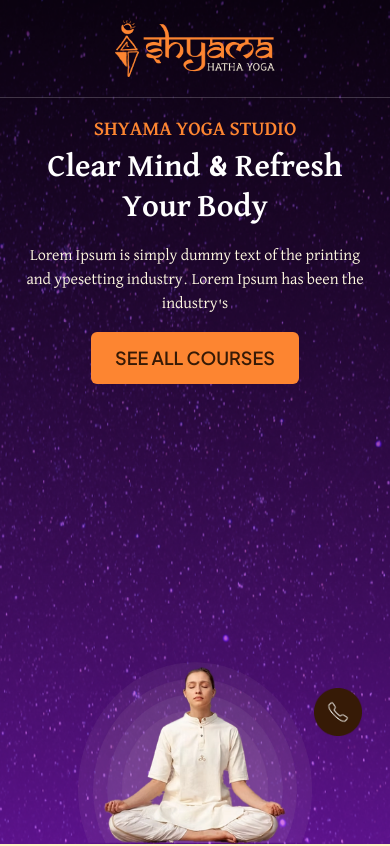
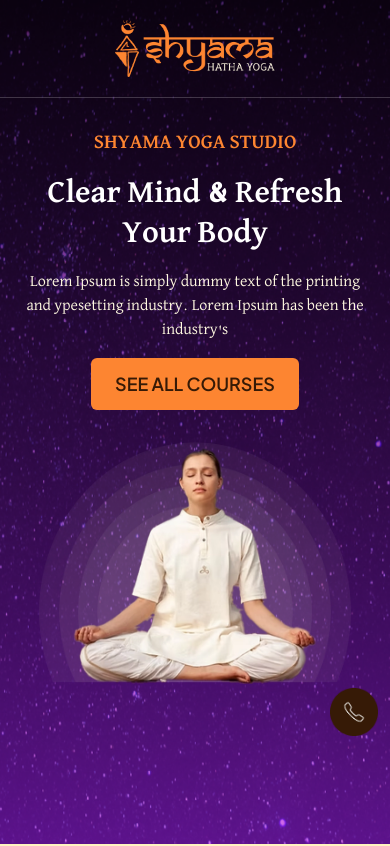
Before and after one commit to LNikita19/user, a React (Create React App) app: page / in a window 390 px wide. Shown: the top 846 px of the page. Built offline with nearby package versions, Linux system fonts and the light colour scheme; no server answers.

Commit message:
++ui of navbar

```diff
--- a/src/component/Navbar.js
+++ b/src/component/Navbar.js
@@ -38,7 +38,121 @@ const Navbar = () => {
     };
 
     return (
-        // <div className="relative w-full md:min-h-screen min-h-screen overflow-hidden">
+        <div className="relative w-full md:min-h-screen min-h-screen overflow-hidden">
+            {/* Background Image */}
+            <img
+                src="/Background.png"
+                alt="Background"
+                className="absolute w-full h-full object-cover"
+            />
+
+
+            {/* Navbar */}
+            <div className="absolute  w-full flex flex-col items-center lg:flex-row lg:justify-around lg:items-center px-10 py-5 border-b border-white/20 z-40">
+                <img src="/Logo 1.png" alt="Logo" className="w-40 mx-auto lg:mx-0 select-none" />
+                <button
+                    className="font-PlusJakartaSans font-bold hidden lg:block bg-[#361A06] text-white border border-[#FFF9E180] px-6 py-2 rounded-md select-none cursor-pointer relative z-10"
+                    onClick={() => {
+                        console.log("Contact button clicked");
+                        setShowPopup(true);
+                    }}
+                    onMouseDown={(e) => e.preventDefault()}
+                >
+                    CONTACT<span className="ml-2">US</span>
+                </button>
+
+                {showPopup && (
+                    <>
+                        {/* Blurred Backdrop */}
+                        <div
+                            className="fixed inset-0 bg-black bg-opacity-50 backdrop-blur-sm z-40"
+                            onClick={() => setShowPopup(false)}
+                        />
+
+                        {/* Popup Container */}
+                        <div className="fixed inset-0 flex items-center justify-center z-50">
+                            <ContactPopup onClose={() => setShowPopup(false)} />
+                        </div>
+                    </>
+                )}
+            </div>
+
+
+
+            <div className="relative flex flex-col items-center justify-center h-full text-center text-white space-y-4 px-5 pt-32 select-none">
+                <p className="text-[#FD8531] font-bold font-david uppercase font-plusjakarta text-[20px] md:text-3xl break-words whitespace-normal text-center">
+                    {smallHeading}
+                </p>
+                <h1 className="font-bold text-[32px] font-david md:text-6xl leading-tight mt-2 max-w-2xl break-words text-center select-none">
+                    {mainHeading}
+                </h1>
+
+                <p className="text-[#FFF9E1] font-medium font-david text-base md:text-lg max-w-xl mt-4 break-words text-center">
+                    {description}
+                </p>
+                <button
+                    onClick={() => {
+                        document.getElementById("Programs")?.scrollIntoView({
+                            behavior: "smooth",
+                            block: "start",
+                        });
+                    }}
+                    className="text-[#361A06] font-jakarta bg-[#FD8531] text-[12px] lg:mb-16 md:text-[20px] px-6 py-3 mt-6 rounded-md text-lg font-semibold"
+                >
+                    SEE ALL COURSES
+                </button>
+
+            </div>
+            {/* Person & Round Background */}
+            <div className="hidden lg:block absolute  bottom-0 left-1/2 lg:transform -translate-x-1/2 flex flex-col items-center">
+                {/* <img
+                    src="/rounds.png"
+                    alt="Round Background"
+                    className="absolute w-[250px] sm:w-[350px] md:w-[500px] lg:w-[600px] -bottom-5"
+                /> */}
+                <img
+                    src="/person.webp"
+                    alt="Person"
+                    className="relative z-10  w-full md:w-[500px] lg:w-[600px]"
+                />
+
+            </div>
+
+            <div className="lg:hidden block relative flex justify-center mt-6 md:mt-12 lg:mt-32 ">
+                <img
+                    src="/person.webp"
+                    alt="Person"
+                    className="w-[80%] md:w-[50%] max-w-[400px] "
+                />
+
+                {/* Phone Icon */}
+                <button
+                    onClick={() => setShowContact(true)}
+                    className="lg:hidden block md:right-12 md:bottom-10 bg-brown-700 p-3 rounded-full fixed right-0 bottom-24 lg:bottom-32 hover:scale-105 z-50"
+                >
+                    <img src="/Phone.png" alt="Call" className="w-12 h-12" />
+                </button>
+            </div>
+
+
+            {/* Contact Popup */}
+            {showContact && (
+                <>
+                    {/* Blurred Backdrop */}
+                    <div
+                        className="fixed inset-0 bg-black bg-opacity-50 backdrop-blur-sm z-40"
+                        onClick={() => setShowContact(false)}
+                    />
+
+                    {/* Popup Container */}
+                    <div className="fixed inset-0 flex items-center justify-center z-50">
+                        <ContactPopup onClose={() => setShowContact(false)} />
+                    </div>
+                </>
+            )}
+
+        </div>
+        // <div className="relative w-full min-h-screen overflow-hidden">
         //     {/* Background Image */}
         //     <img
         //         src="/Background.png"
@@ -46,48 +160,27 @@ const Navbar = () => {
         //         className="absolute w-full h-full object-cover"
         //     />
 
-
         //     {/* Navbar */}
-        //     <div className="absolute  w-full flex flex-col items-center lg:flex-row lg:justify-around lg:items-center px-10 py-5 border-b border-white/20 z-40">
+        //     <div className="absolute w-full flex flex-col items-center lg:flex-row lg:justify-around lg:items-center px-10 py-5 border-b border-white/20 z-40">
         //         <img src="/Logo 1.png" alt="Logo" className="w-40 mx-auto lg:mx-0 select-none" />
         //         <button
         //             className="font-PlusJakartaSans font-bold hidden lg:block bg-[#361A06] text-white border border-[#FFF9E180] px-6 py-2 rounded-md select-none cursor-pointer relative z-10"
-        //             onClick={() => {
-        //                 console.log("Contact button clicked");
-        //                 setShowPopup(true);
-        //             }}
+        //             onClick={() => setShowPopup(true)}
         //             onMouseDown={(e) => e.preventDefault()}
         //         >
         //             CONTACT<span className="ml-2">US</span>
         //         </button>
-
-        //         {showPopup && (
-        //             <>
-        //                 {/* Blurred Backdrop */}
-        //                 <div
-        //                     className="fixed inset-0 bg-black bg-opacity-50 backdrop-blur-sm z-40"
-        //                     onClick={() => setShowPopup(false)}
-        //                 />
-
-        //                 {/* Popup Container */}
-        //                 <div className="fixed inset-0 flex items-center justify-center z-50">
-        //                     <ContactPopup onClose={() => setShowPopup(false)} />
-        //                 </div>
-        //             </>
-        //         )}
         //     </div>
 
-
-
-        //     <div className="relative flex flex-col items-center justify-center h-full text-center text-white space-y-4 px-5 pt-32 select-none">
-        //         <p className="text-[#FD8531] font-bold font-david uppercase font-plusjakarta text-[20px] md:text-3xl break-words whitespace-normal text-center">
+        //     {/* Main Text */}
+        //     <div className="relative flex flex-col items-center justify-center h-full text-center text-white space-y-4 px-5 pt-32 select-none z-10 leading-[0.2]">
+        //         <p className="text-[#FD8531] font-bold font-david uppercase font-plusjakarta text-[20px] md:text-3xl break-words">
         //             {smallHeading}
         //         </p>
-        //         <h1 className="font-bold text-[32px] font-david md:text-6xl leading-tight mt-2 max-w-2xl break-words text-center select-none">
+        //         <h1 className="font-bold text-[32px] font-david md:text-6xl leading-tight mt-2 max-w-2xl break-words">
         //             {mainHeading}
         //         </h1>
-
-        //         <p className="text-[#FFF9E1] font-medium font-david text-base md:text-lg max-w-xl mt-4 break-words text-center">
+        //         <p className="text-[#FFF9E1] font-medium font-david text-base md:text-lg max-w-xl mt-4 break-words">
         //             {description}
         //         </p>
         //         <button
@@ -97,147 +190,54 @@ const Navbar = () => {
         //                     block: "start",
         //                 });
         //             }}
-        //             className="text-[#361A06] font-jakarta bg-[#FD8531] text-[12px] lg:mb-16 md:text-[20px] px-6 py-3 mt-6 rounded-md text-lg font-semibold"
+        //             className="text-[#361A06] font-jakarta bg-[#FD8531] text-[12px] md:text-[20px] px-6 py-3 mt-6 rounded-md text-lg font-semibold"
         //         >
         //             SEE ALL COURSES
         //         </button>
+        //     </div>
 
-        //     </div>
-        //     {/* Person & Round Background */}
-        //     <div className="hidden lg:block absolute  bottom-0 left-1/2 lg:transform -translate-x-1/2 flex flex-col items-center">
-        //         {/* <img
-        //             src="/rounds.png"
-        //             alt="Round Background"
-        //             className="absolute w-[250px] sm:w-[350px] md:w-[500px] lg:w-[600px] -bottom-5"
-        //         /> */}
+        //     {/* Centered Person Image */}
+        //     <div className="absolute bottom-0 left-1/2 transform -translate-x-1/2 z-10 w-full flex justify-center ">
         //         <img
         //             src="/person.webp"
         //             alt="Person"
-        //             className="relative z-10  w-full md:w-[500px] lg:w-[600px]"
+        //             className="w-[60%] md:w-[45%] lg:w-[35%] max-w-[600px]"
         //         />
-
         //     </div>
 
-        //     <div className="lg:hidden block relative flex justify-center mt-6 md:mt-12 lg:mt-32 ">
-        //         <img
-        //             src="/person.webp"
-        //             alt="Person"
-        //             className="w-[80%] md:w-[50%] max-w-[400px] "
-        //         />
+        //     {/* Mobile Contact Button */}
+        //     <button
+        //         onClick={() => setShowContact(true)}
+        //         className="lg:hidden block bg-brown-700 p-3 rounded-full fixed right-4 bottom-24 hover:scale-105 z-50"
+        //     >
+        //         <img src="/Phone.png" alt="Call" className="w-12 h-12" />
+        //     </button>
 
-        //         {/* Phone Icon */}
-        //         <button
-        //             onClick={() => setShowContact(true)}
-        //             className="lg:hidden block md:right-12 md:bottom-10 bg-brown-700 p-3 rounded-full fixed right-0 bottom-24 lg:bottom-32 hover:scale-105 z-50"
-        //         >
-        //             <img src="/Phone.png" alt="Call" className="w-12 h-12" />
-        //         </button>
-        //     </div>
+        //     {/* Contact Popups */}
+        //     {showPopup && (
+        //         <>
+        //             <div
+        //                 className="fixed inset-0 bg-black bg-opacity-50 backdrop-blur-sm z-40"
+        //                 onClick={() => setShowPopup(false)}
+        //             />
+        //             <div className="fixed inset-0 flex items-center justify-center z-50">
+        //                 <ContactPopup onClose={() => setShowPopup(false)} />
+        //             </div>
+        //         </>
+        //     )}
 
-
-        //     {/* Contact Popup */}
         //     {showContact && (
         //         <>
-        //             {/* Blurred Backdrop */}
         //             <div
         //                 className="fixed inset-0 bg-black bg-opacity-50 backdrop-blur-sm z-40"
         //                 onClick={() => setShowContact(false)}
         //             />
-
-        //             {/* Popup Container */}
         //             <div className="fixed inset-0 flex items-center justify-center z-50">
         //                 <ContactPopup onClose={() => setShowContact(false)} />
         //             </div>
         //         </>
         //     )}
-
         // </div>
-        <div className="relative w-full min-h-screen overflow-hidden">
-            {/* Background Image */}
-            <img
-                src="/Background.png"
-                alt="Background"
-                className="absolute w-full h-full object-cover"
-            />
-
-            {/* Navbar */}
-            <div className="absolute w-full flex flex-col items-center lg:flex-row lg:justify-around lg:items-center px-10 py-5 border-b border-white/20 z-40">
-                <img src="/Logo 1.png" alt="Logo" className="w-40 mx-auto lg:mx-0 select-none" />
-                <button
-                    className="font-PlusJakartaSans font-bold hidden lg:block bg-[#361A06] text-white border border-[#FFF9E180] px-6 py-2 rounded-md select-none cursor-pointer relative z-10"
-                    onClick={() => setShowPopup(true)}
-                    onMouseDown={(e) => e.preventDefault()}
-                >
-                    CONTACT<span className="ml-2">US</span>
-                </button>
-            </div>
-
-            {/* Main Text */}
-            <div className="relative flex flex-col items-center justify-center h-full text-center text-white space-y-4 px-5 pt-32 select-none z-10 leading-[0.2]">
-                <p className="text-[#FD8531] font-bold font-david uppercase font-plusjakarta text-[20px] md:text-3xl break-words">
-                    {smallHeading}
-                </p>
-                <h1 className="font-bold text-[32px] font-david md:text-6xl leading-tight mt-2 max-w-2xl break-words">
-                    {mainHeading}
-                </h1>
-                <p className="text-[#FFF9E1] font-medium font-david text-base md:text-lg max-w-xl mt-4 break-words">
-                    {description}
-                </p>
-                <button
-                    onClick={() => {
-                        document.getElementById("Programs")?.scrollIntoView({
-                            behavior: "smooth",
-                            block: "start",
-                        });
-                    }}
-                    className="text-[#361A06] font-jakarta bg-[#FD8531] text-[12px] md:text-[20px] px-6 py-3 mt-6 rounded-md text-lg font-semibold"
-                >
-                    SEE ALL COURSES
-                </button>
-            </div>
-
-            {/* Centered Person Image */}
-            <div className="absolute bottom-0 left-1/2 transform -translate-x-1/2 z-10 w-full flex justify-center">
-                <img
-                    src="/person.webp"
-                    alt="Person"
-                    className="w-[60%] md:w-[45%] lg:w-[35%] max-w-[600px]"
-                />
-            </div>
-
-            {/* Mobile Contact Button */}
-            <button
-                onClick={() => setShowContact(true)}
-                className="lg:hidden block bg-brown-700 p-3 rounded-full fixed right-4 bottom-24 hover:scale-105 z-50"
-            >
-                <img src="/Phone.png" alt="Call" className="w-12 h-12" />
-            </button>
-
-            {/* Contact Popups */}
-            {showPopup && (
-                <>
-                    <div
-                        className="fixed inset-0 bg-black bg-opacity-50 backdrop-blur-sm z-40"
-                        onClick={() => setShowPopup(false)}
-                    />
-                    <div className="fixed inset-0 flex items-center justify-center z-50">
-                        <ContactPopup onClose={() => setShowPopup(false)} />
-                    </div>
-                </>
-            )}
-
-            {showContact && (
-                <>
-                    <div
-                        className="fixed inset-0 bg-black bg-opacity-50 backdrop-blur-sm z-40"
-                        onClick={() => setShowContact(false)}
-                    />
-                    <div className="fixed inset-0 flex items-center justify-center z-50">
-                        <ContactPopup onClose={() => setShowContact(false)} />
-                    </div>
-                </>
-            )}
-        </div>
 
     );
 };
```
